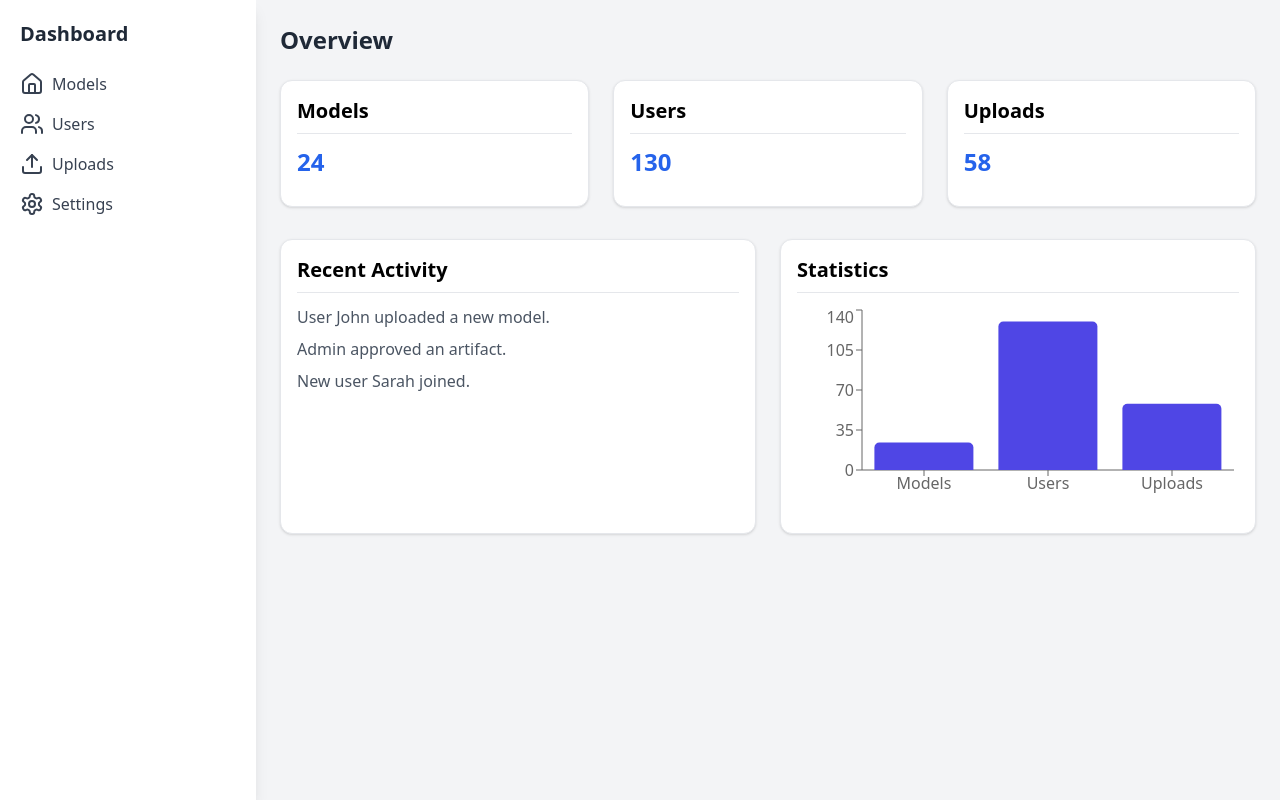
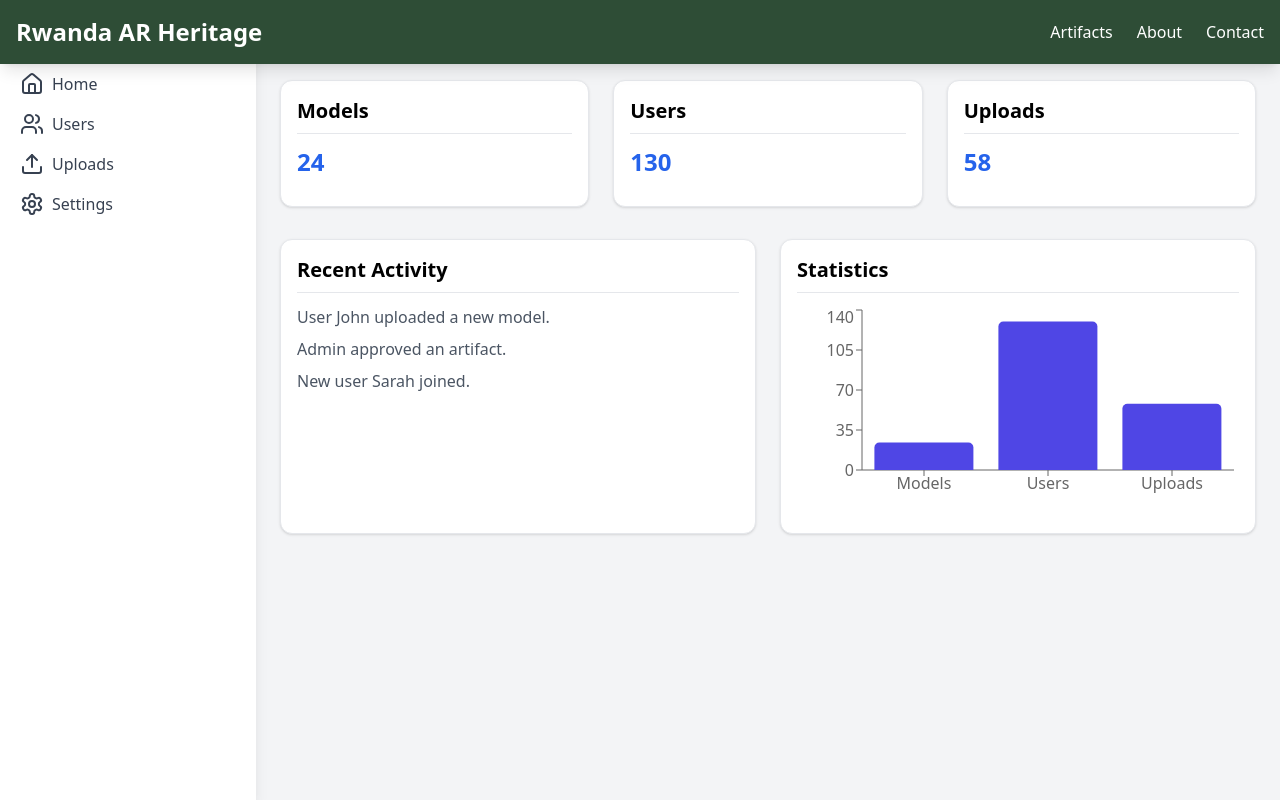
Before and after one commit to Nkurunzizagashati/MY_CULTURE_MY_VALUE, a React (Vite) app: page /dashboard in a window 1280 px wide. Built offline with nearby package versions, Linux system fonts and the light colour scheme.

Commit message:
include the navbar in the dashboard page

```diff
--- a/src/pages/Dashboard.jsx
+++ b/src/pages/Dashboard.jsx
@@ -8,6 +8,8 @@ import {
 	ResponsiveContainer,
 } from 'recharts';
 import { Home, Upload, Users, Settings } from 'lucide-react';
+import { NavLink } from 'react-router-dom';
+import Navbar from '../components/Navbar';
 
 const data = [
 	{ name: 'Models', count: 24 },
@@ -17,26 +19,40 @@ const data = [
 
 export default function Dashboard() {
 	return (
+		<div>
+			<Navbar />
 			<div className="flex h-screen bg-gray-100">
 				{/* Sidebar */}
 				<div className="w-64 bg-white shadow-lg p-5">
 					<h1 className="text-xl font-bold text-gray-800 mb-6">
 						Dashboard
 					</h1>
-				<ul className="space-y-4">
-					<li className="flex items-center text-gray-700 hover:text-blue-600 cursor-pointer">
-						<Home className="mr-2" /> Models
-					</li>
-					<li className="flex items-center text-gray-700 hover:text-blue-600 cursor-pointer">
+					<div className="space-y-4">
+						<NavLink
+							to="/"
+							className="flex items-center text-gray-700 hover:text-blue-600 cursor-pointer"
+						>
+							<Home className="mr-2" /> Home
+						</NavLink>
+						<NavLink
+							to="/users"
+							className="flex items-center text-gray-700 hover:text-blue-600 cursor-pointer"
+						>
 							<Users className="mr-2" /> Users
-					</li>
-					<li className="flex items-center text-gray-700 hover:text-blue-600 cursor-pointer">
+						</NavLink>
+						<NavLink
+							to="/uploads"
+							className="flex items-center text-gray-700 hover:text-blue-600 cursor-pointer"
+						>
 							<Upload className="mr-2" /> Uploads
-					</li>
-					<li className="flex items-center text-gray-700 hover:text-blue-600 cursor-pointer">
+						</NavLink>
+						<NavLink
+							to=""
+							className="flex items-center text-gray-700 hover:text-blue-600 cursor-pointer"
+						>
 							<Settings className="mr-2" /> Settings
-					</li>
-				</ul>
+						</NavLink>
+					</div>
 				</div>
 
 				{/* Main Content */}
@@ -65,7 +81,10 @@ export default function Dashboard() {
 						</Card>
 
 						<Card title="Statistics">
-						<ResponsiveContainer width="100%" height={200}>
+							<ResponsiveContainer
+								width="100%"
+								height={200}
+							>
 								<BarChart data={data}>
 									<XAxis dataKey="name" />
 									<YAxis />
@@ -81,5 +100,6 @@ export default function Dashboard() {
 					</div>
 				</div>
 			</div>
+		</div>
 	);
 }
```
Lines whose indentation alone changed are shown as unchanged.
